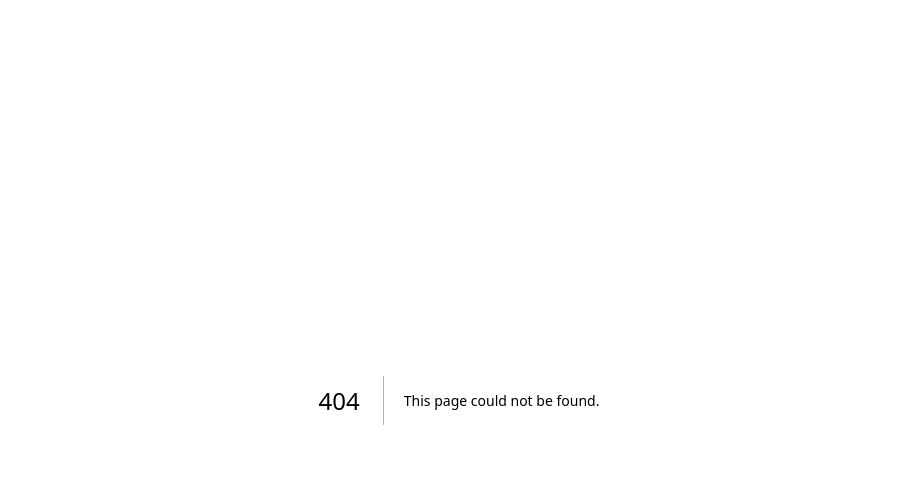
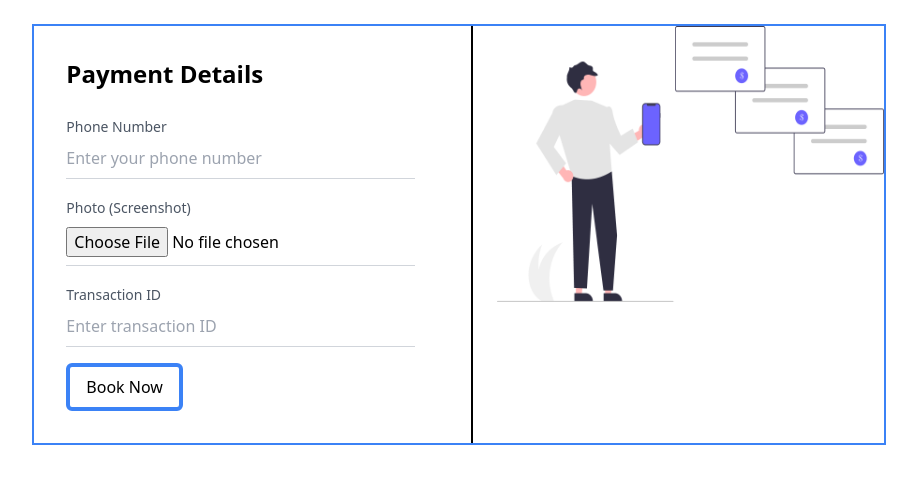
Before and after one commit to TseganeshYifruBerta/SWE-Hotel-Booking-Management-System, a Next.js app in the folder swe-hotel-booking-management-system-web/: page /payment in a window 1280 px wide. Before the commit this address had no page. Shown: the top 484 px of the page, without its empty margins (181-1098 px from the left). Built offline with nearby package versions, Linux system fonts and the light colour scheme.

Commit message:
implement payment page

```diff
--- /dev/null
+++ b/swe-hotel-booking-management-system-web/components/payment/PaymentCard.tsx
@@ -0,0 +1,61 @@
+import React from "react";
+import Image from "next/image";
+
+const PaymentCard: React.FC = () => {
+ return (
+   <div className="max-w-md mx-auto p-8 rounded-md">
+     <h1 className="text-2xl font-semibold mb-6">Payment Details</h1>
+
+     <div className="mb-4">
+       <label
+         htmlFor="phoneNumber"
+         className="text-sm font-medium text-gray-600"
+       >
+         Phone Number
+       </label>
+       <input
+         type="text"
+         id="phoneNumber"
+         placeholder="Enter your phone number"
+         className="w-full border-b border-gray-300 focus:outline-none focus:border-blue-500 py-2"
+       />
+     </div>
+
+     {/* Photo (Screenshot) */}
+     <div className="mb-4">
+       <label htmlFor="photo" className="text-sm font-medium text-gray-600">
+         Photo (Screenshot)
+       </label>
+       <input
+         type="file"
+         id="photo"
+         accept="image/*"
+         className="w-full border-b border-gray-300 focus:outline-none focus:border-blue-500 py-2"
+       />
+     </div>
+
+     {/* Transaction ID */}
+     <div className="mb-4">
+       <label
+         htmlFor="transactionId"
+         className="text-sm font-medium text-gray-600"
+       >
+         Transaction ID
+       </label>
+       <input
+         type="text"
+         id="transactionId"
+         placeholder="Enter transaction ID"
+         className="w-full border-b border-gray-300 focus:outline-none focus:border-blue-500 py-2"
+       />
+     </div>
+
+     {/* Booking Button */}
+     <button className="border-blue-500 border-4 px-4 py-2 rounded-md">
+       Book Now
+     </button>
+   </div>
+ );
+};
+
+export default PaymentCard;
--- /dev/null
+++ b/swe-hotel-booking-management-system-web/pages/payment/index.tsx
@@ -0,0 +1,23 @@
+import PaymentCard from "@/components/payment/PaymentCard"
+import Image from "next/image"
+function Payment() {
+    return (
+      <div className="flex justify-center">
+        <div className="flex border-2 m-6 border-blue-500 w-2/3">
+          <div className="w-1/2">
+            <PaymentCard />
+          </div>
+          <div className="w-1/2 border-l-2 border-black pl-6 ml-6">
+            <Image
+              src={"/images/payment.png"}
+              alt={""}
+              width={400}
+              height={400}
+            />
+          </div>
+        </div>
+      </div>
+    );
+}
+
+export default Payment
```
Also changed, not shown: swe-hotel-booking-management-system-web/public/images/payment.png (added).
